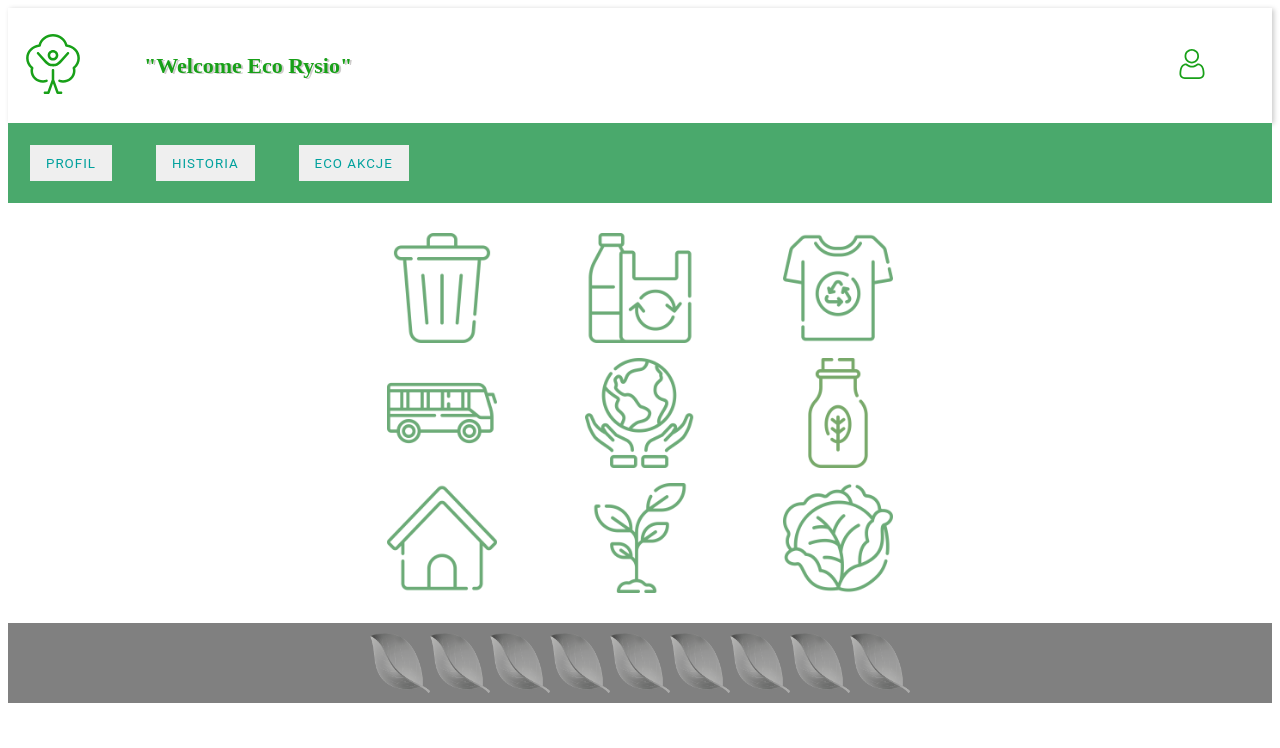
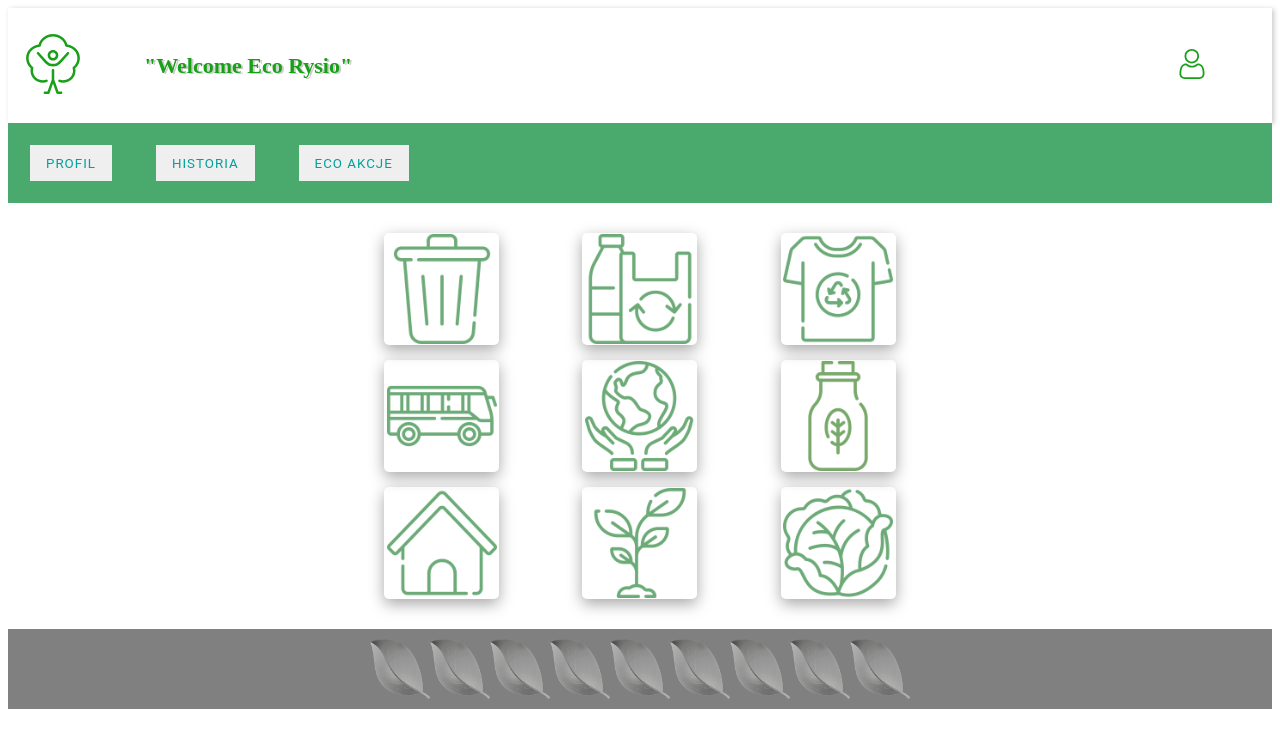
Before and after one commit to infoshareacademy/jfdzr4-reaktorzy, a React (Create React App) app: page / in a window 1280 px wide. Shown: the top 748 px of the page. Built offline with nearby package versions, Linux system fonts and the light colour scheme.

Commit message:
Add styles and disabled  for tiles  after click

```diff
--- a/src/components/tiles/Tiles.js
+++ b/src/components/tiles/Tiles.js
@@ -8,57 +8,65 @@ import bottleUrl from '../assets/5.bottle.png'
 import homeUrl from '../assets/6.home.png'
 import plantUrl from '../assets/7.plant.png'
 import ecoFoodUrl from '../assets/9.ecoFood.png'
-import {useContext, useEffect} from 'react'
+import {useContext} from 'react'
 import { ProgressContex} from '../context/ProgressContex';
-
-
-
+import { useState } from 'react';
 
 export const Tiles = () =>{
 
     const {progressLevel, setProgressLevel} = useContext(ProgressContex)
 
-    const addPoint = () =>{
-        setProgressLevel(progressLevel + 1)
-    }
+    const [buttons, setButtons] = useState([
+        {id: 1, title: 'Garbage segregation', isDisabled: false, alt: 'trash image', src: trashUrl},
+        {id: 2, title: 'Do not use plastic bags', isDisabled: false, alt: 'trash image', src: ecoShoppingUrl},
+        {id: 3, title: 'Use eco clothes', isDisabled: false, alt: 'trash image', src: clothesUrl},
+        {id: 4, title: 'Use public transport', isDisabled: false, alt: 'trash image', src: busUrl},
+        {id: 5, title: 'Garbage You eco action', isDisabled: false, alt: 'trash image', src: yourEcoActionUrl},
+        {id: 6, title: 'Use reusable dishes', isDisabled: false, alt: 'trash image', src: bottleUrl},
+        {id: 7, title: 'Eco dom', isDisabled: false, alt: 'trash image', src: homeUrl},
+        {id: 8, title: 'To plant plants', isDisabled: false, alt: 'trash image', src: plantUrl},
+        {id: 9, title: 'Buy eco food', isDisabled: false, alt: 'trash image', src: ecoFoodUrl}
+    ])
 
-    useEffect(()=>{
-        if(progressLevel === 9){
-            setProgressLevel(0)
-        }
-    })
+    const toggleTodo = (id)=>{
+        setButtons (buttons.map(button => {
+            if(button.id === id){
+                button.isDisabled = !button.isDisabled
+            }
+            return button
+        }))
+     }
+
+     const addPoints = () =>{
+         setProgressLevel(progressLevel + 1)
+         console.log(progressLevel)
+     }
+     const allFunction = (id)=>{
+         addPoints();
+         toggleTodo(id)
+     }
+
     return(
+        <>
         < div className='body-tabel'>
             <div style={{ display: 'grid', gridTemplateColumns: 'auto auto auto', padding: '10px', gridGap: '15px'}}>
-                <div className="tiles tiles-btn" data-title='Garbage segregation' onClick={addPoint}>
-                    <img className='tiles-img'  alt="trash image" src={trashUrl} />
-                </div>
+                {
+                    buttons.map(button=>
+                        button.isDisabled
+                        ?<button className="tiles tiles-shadow" key={button.id} onClick={()=> allFunction(button.id)} disabled={button.isDisabled}>
+                            {<img className='tiles-img' alt={button.alt} src={button.src} />}
+                        </button>
+                        :
+                            <button className="tiles tiles-btn " data-title={button.title} key={button.id} onClick={()=> allFunction(button.id)} disabled={button.isDisabled}>
+                            {<img className='tiles-img' alt={button.alt} src={button.src} />}
+                        </button>
 
-                <div className="tiles tiles-btn" data-title='Do not use plastic bags' onClick={addPoint}>
-                    <img className='tiles-img' alt="ecoShopping image" src={ecoShoppingUrl}  />
-                </div>
-                <div className="tiles tiles-btn" data-title='Use eco clothes' onClick={addPoint}>
-                    <img className='tiles-img' alt="clothes image" src={clothesUrl} />
-                </div>
-                <div className="tiles tiles-btn" data-title='Used public transport' onClick={addPoint}>
-                    <img className='tiles-img' alt="bus image" src={busUrl} />
-                </div>
-                <div className="tiles tiles-btn" data-title='You eco action' onClick={addPoint}>
-                    <img className='tiles-img' alt="yourEcoAction image" src={yourEcoActionUrl} />
-                </div>
-                <div className="tiles tiles-btn" data-title='User reusable dishes' onClick={addPoint}>
-                    <img className='tiles-img' alt="bottleUrl image" src={bottleUrl} />
-                </div>
-                <div className="tiles tiles-btn" data-title='Eco dom' onClick={addPoint}>
-                    <img className='tiles-img' alt="homeUrl image" src={homeUrl} />
-                </div>
-                <div className="tiles tiles-btn" data-title='To plant plants' onClick={addPoint}>
-                    <img className='tiles-img' alt="plantUrl image" src={plantUrl} />
-                </div>
-                <div className="tiles tiles-btn" data-title='Buy eco food' onClick={addPoint}>
-                    <img className='tiles-img' alt="ecoFoodUrl image" src={ecoFoodUrl}/>
-                </div>
+
+
+                    )
+                }
             </div>
         </div>
+        </>
     )
 }
--- a/src/components/tiles/index.css
+++ b/src/components/tiles/index.css
@@ -3,7 +3,7 @@
     justify-content: center;
     align-items: center;
     cursor: pointer;
-    width: 110px;
+    width: 115px;
     background: none;
     margin: 0 auto;
 }
@@ -52,6 +52,7 @@
     border-radius: 5px;
     outline: none;
     transition: 0.5s all;
+    box-shadow: rgba(0, 0, 0, 0.35) 0px 5px 15px;
 }
 
 
@@ -59,3 +60,11 @@
     transform: scale(0.98);
     box-shadow: -1px 1px 5px 5px rgba(0, 128, 0, 0.24);
 }
+.tiles-shadow{
+    text-decoration: none;
+    border: none;
+    font-size: 20px;
+    border-radius: 5px;
+    outline: none;
+    box-shadow: rgba(50, 50, 93, 0.25) 0px 30px 60px -12px inset, rgba(0, 0, 0, 0.3) 0px 18px 36px -18px inset;
+}
```
Also changed, not shown: src/components/tiles/indexShadow.css (added).
